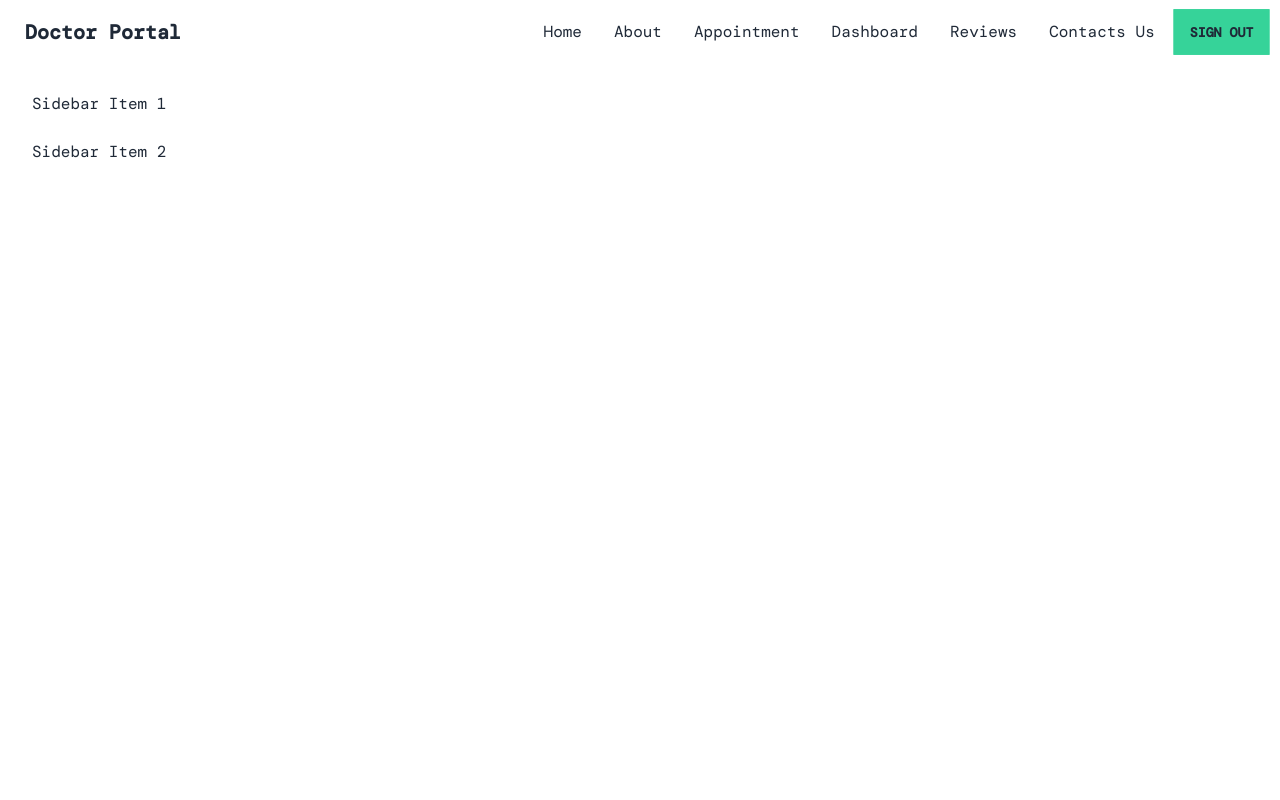
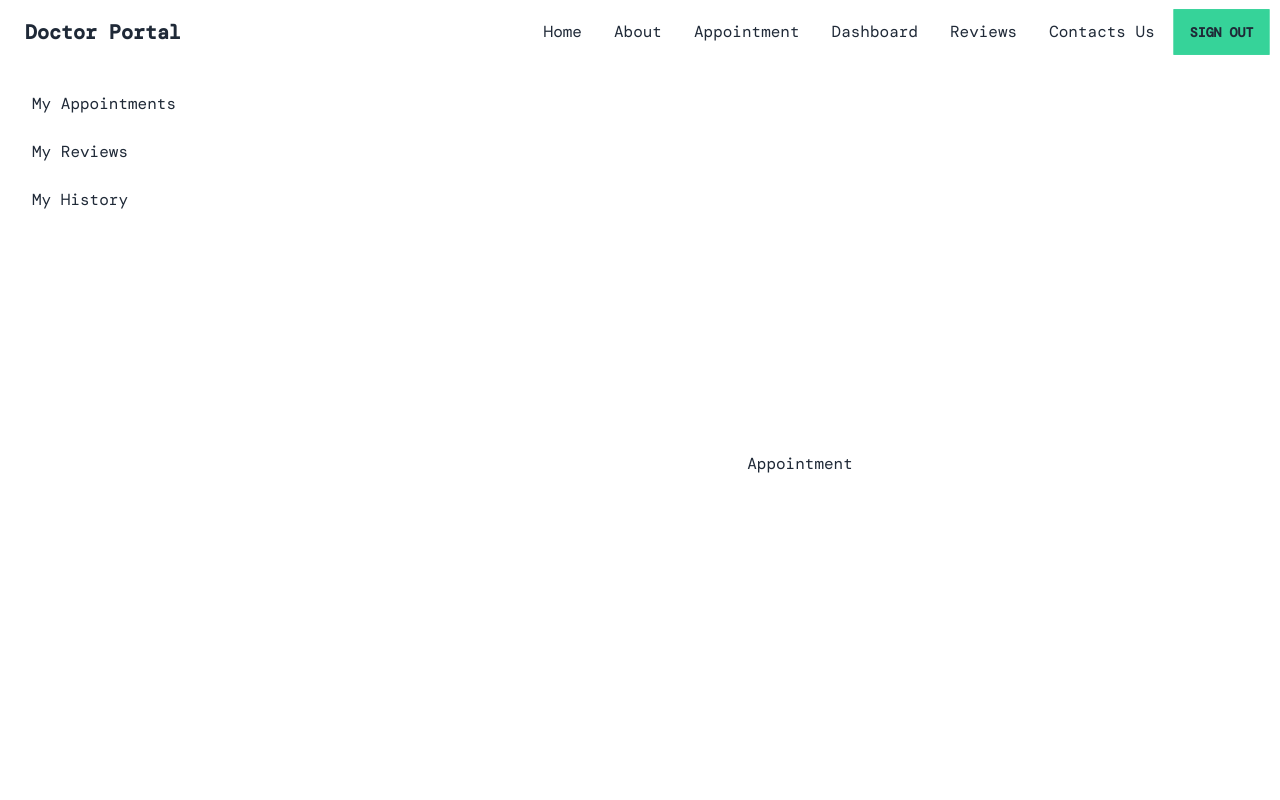
Before and after one commit to rakibulhasan933/doctors-portals-client, a React (Create React App) app: page /dashboard in a window 1280 px wide. Shown: the top 800 px of the page. Built offline with nearby package versions, Linux system fonts and the light colour scheme; no server answers; sample sign-in values are in the browser's storage; a web font is replaced by a local one.

Commit message:
[ADD] dashboard route setup

```diff
--- a/src/App.js
+++ b/src/App.js
@@ -17,6 +17,9 @@ import ForgetPassword from "./Pages/Login/ForgetPassword";
 import { ToastContainer } from 'react-toastify';
 import 'react-toastify/dist/ReactToastify.css';
 import Dashboard from "./Pages/Dashboard/Dashboard";
+import MyAppointment from "./Pages/Dashboard/MyAppointment";
+import MyReviews from "./Pages/Dashboard/MyReviews";
+import MyHistory from "./Pages/Dashboard/MyHistory";
 
 
 
@@ -34,12 +37,10 @@ function App() {
             <Appointment />
           </RequireAuth>
         } />
-        <Route path="/dashboard" element={
-          <RequireAuth>
-            <Dashboard />
-          </RequireAuth>
-        } >
-
+        <Route path="/dashboard" element={<RequireAuth><Dashboard /></RequireAuth>} >
+          <Route index element={<MyAppointment />} />
+          <Route path="review" element={<MyReviews />} />
+          <Route path="history" element={<MyHistory />} />
         </Route>
         <Route path="/forgetpassword" element={<ForgetPassword />} />
         <Route path="/contacts" element={<Contacts />} />
--- a/src/Pages/Dashboard/Dashboard.js
+++ b/src/Pages/Dashboard/Dashboard.js
@@ -1,5 +1,5 @@
 import React from 'react';
-import { Outlet } from 'react-router-dom';
+import { Link, Outlet } from 'react-router-dom';
 
 const Dashboard = () => {
 	return (
@@ -11,8 +11,9 @@ const Dashboard = () => {
 			<div className="drawer-side">
 				<label tabIndex={1} htmlFor="my-dashboard" className="drawer-overlay"></label>
 				<ul className="p-4 overflow-y-auto menu w-80 bg-base-100 text-base-content">
-					<li><a>Sidebar Item 1</a></li>
-					<li><a>Sidebar Item 2</a></li>
+					<li><Link to="/dashboard">My Appointments</Link></li>
+					<li><Link to="/dashboard/review">My Reviews</Link></li>
+					<li><Link to="/dashboard/history">My History</Link></li>
 				</ul>
 
 			</div>
--- /dev/null
+++ b/src/Pages/Dashboard/MyAppointment.js
@@ -0,0 +1,11 @@
+import React from 'react';
+
+const MyAppointment = () => {
+	return (
+		<div>
+			<h1>Appointment</h1>
+		</div>
+	);
+};
+
+export default MyAppointment;
--- /dev/null
+++ b/src/Pages/Dashboard/MyHistory.js
@@ -0,0 +1,11 @@
+import React from 'react';
+
+const MyHistory = () => {
+	return (
+		<div>
+			<h1>My History</h1>
+		</div>
+	);
+};
+
+export default MyHistory;
--- /dev/null
+++ b/src/Pages/Dashboard/MyReviews.js
@@ -0,0 +1,11 @@
+import React from 'react';
+
+const MyReviews = () => {
+	return (
+		<div>
+			<h1>My reviews</h1>
+		</div>
+	);
+};
+
+export default MyReviews;
```
